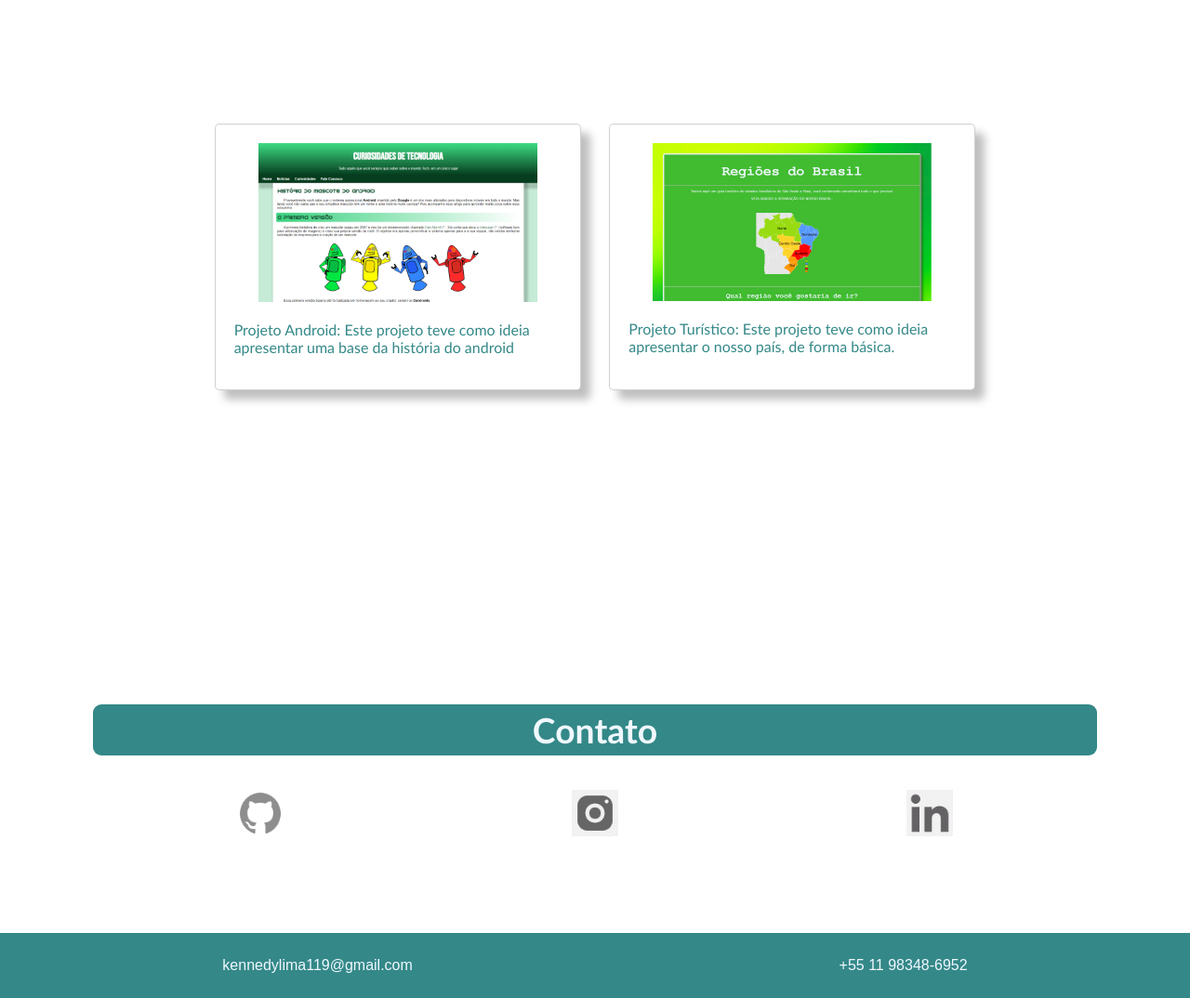
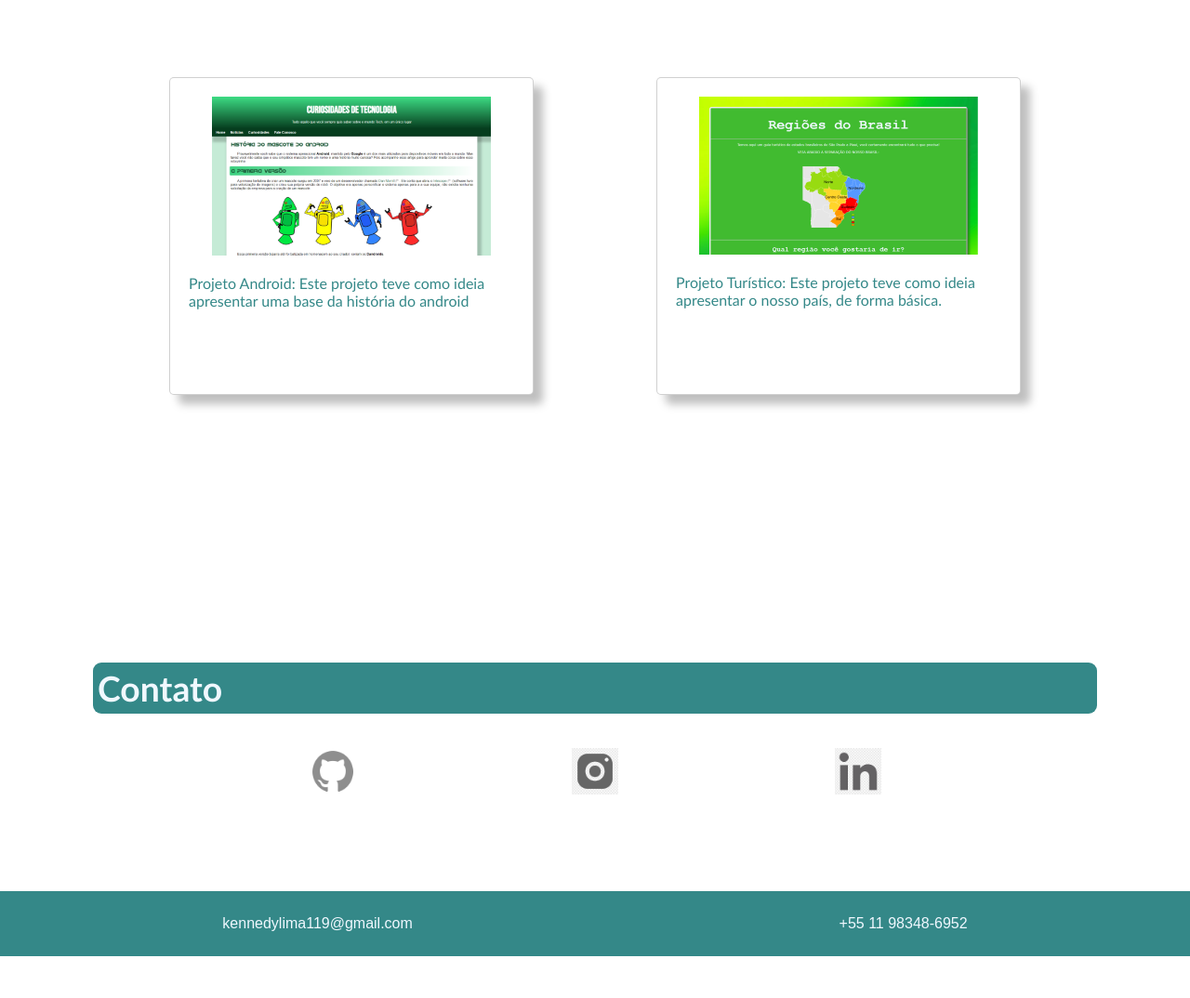
Before and after one commit to kennedy-tocker/Portifolio, a plain HTML site: page index.html in a window 1280 px wide. Shown: the part 820-1894 px from the top of the page at 93% size. After the commit the page ends 1849 px from the top, so only its background shows below. Drawn offline with Linux system fonts and the light colour scheme; a script that the page names is missing.

Commit message:
Ajustes de responsividade

```diff
--- a/index.html
+++ b/index.html
@@ -62,10 +62,10 @@
     </section>
     <section class="sessao">
         <h3 id="contato">Contato</h3>
-        <div id="contato">
-            <div><a href="https://github.com/kennedy-tocker" target="_blank"><img src="assets/github-icon.png" alt="Logo Git" id="img-contato"></a></div>
-            <div><a href="https://www.instagram.com/kennedy_tocker/" target="_blank"><img src="assets/instagram-icon.png" alt="Logo Insta" id="img-contato"></a></div>
-            <div><a href="https://www.linkedin.com/in/kennedy-ribeiro-lima-315ab11b7/" target="_blank"><img src="assets/linkedin-icon.png" alt="Logo LinkedIn" id="img-contato"></a></div>
+        <div id="contatos">
+            <div class="itens-ctt"><a href="https://github.com/kennedy-tocker" target="_blank"><img src="assets/github-icon.png" alt="Logo Git" id="img-contato"></a></div>
+            <div class="itens-ctt"><a href="https://www.instagram.com/kennedy_tocker/" target="_blank"><img src="assets/instagram-icon.png" alt="Logo Insta" id="img-contato"></a></div>
+            <div class="itens-ctt"><a href="https://www.linkedin.com/in/kennedy-ribeiro-lima-315ab11b7/" target="_blank"><img src="assets/linkedin-icon.png" alt="Logo LinkedIn" id="img-contato"></a></div>
         </div>
     </section>
     <footer>
--- a/style.css
+++ b/style.css
@@ -16,8 +16,8 @@ nav{
     justify-content: space-around;
     align-items: center;
     background-color: #348888;
-    width: auto;
-    height: 50px;
+    min-width: 600px;
+    min-height: 50px;
     padding: 10px;
 }
 main{
@@ -49,6 +49,7 @@ h3{
     font-size: 28pt;
     padding: 5px;
     border-radius: 9px;
+    min-width: 450px;
 }
 button{
     background-color: #22BABB;
@@ -84,8 +85,8 @@ footer{
     justify-content: space-around;
     align-items: center;
     background-color: #348888;
-    width: auto;
-    height: 50px;
+    min-width: 600px;
+    min-height: 50px;
     padding: 10px;
 }
 footer > span{
@@ -114,6 +115,10 @@ footer > span{
 .sessao{
    padding: 100px;
 }
+.itens-ctt{
+    display: flex;
+    align-self: center;
+}
 #home{
     margin-bottom: 50px;
 }
@@ -125,18 +130,21 @@ footer > span{
 #itens-projetos{
     display: flex;
     flex-direction: row;
+    flex-wrap: wrap;
     justify-content: space-evenly;
-    padding: 100px;
 }
 #item{
     display: flex;
     flex-direction: column;
-    width: 40%;
-    align-content: center;
+    min-width: 300px;
+    min-height: 300px;
+    max-width: 350px;
+    max-height: 350px;
     background-color: white;
     border: 1.5px solid rgba(0, 0, 0, 0.185);
     border-radius: 5px;
     padding: 20px;
+    margin: 50px;
     box-shadow: 10px 10px 10px rgba(0, 0, 0, 0.256);
 }
 #img-item{
@@ -147,9 +155,9 @@ footer > span{
 #img-item:hover{
     transform: scale(1.1);
 }
-#contato{
+#contatos{
     display: flex;
-    justify-content: space-around;
+    justify-content: space-evenly;
     flex-direction: row;
 }
 #img-contato{
```
